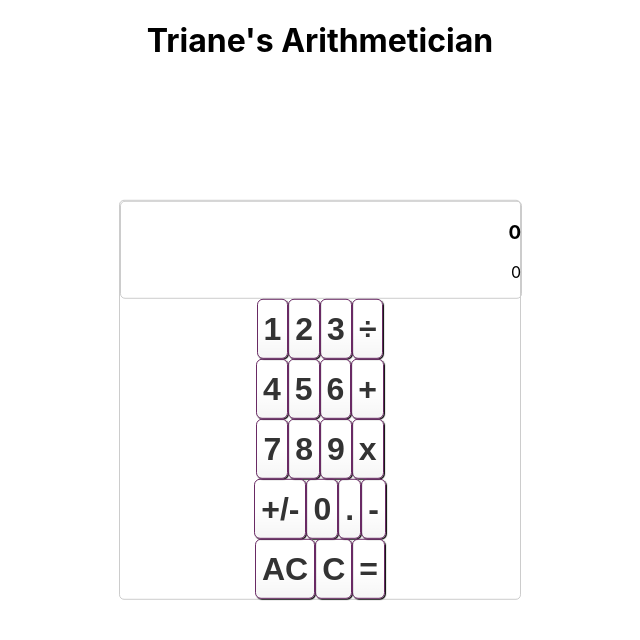
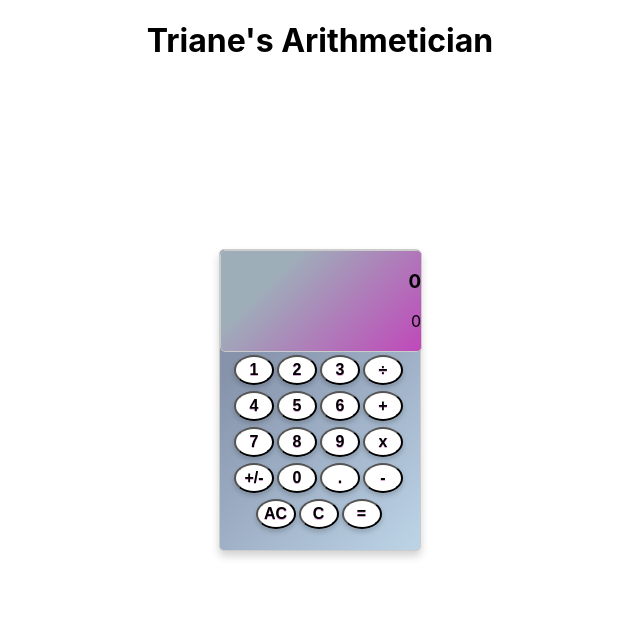
Before and after one commit to TrianePeart/trianes-arithmetician, a React (Create React App) app: page / in a window 1280 px wide. Shown: the top 640 px of the page, without its empty margins (320-960 px from the left). Built offline with nearby package versions, Linux system fonts and the light colour scheme.

Commit message:
Round buttons

```diff
--- a/src/App.css
+++ b/src/App.css
@@ -11,29 +11,40 @@
   top: 50%;
   left: 50%;
   transform: translate(-50%, -50%);
-  width: 400px;
+  width: 200px;
+  height:300px;
+  box-shadow: 0 5px 8px rgba(0, 0, 0, 0.18);
+  background-color: #bdd4e7;
+  background-image: linear-gradient(315deg, #bdd4e7 0%, #8693ab 74%);
 
 }
 
-button {
-  height: 60px;
+.button {
+  height: 30px;
+  width: 40px;
   background-color: #fff;
-  border-radius: 6px;
-  border: 1px solid #692a64;
-  background-color: transparent;
-  font-size: 2rem;
-  color: #333;
-  background-image: linear-gradient(to bottom,transparent,transparent 50%,rgba(0,0,0,.04));
-  box-shadow: 1px 1px 1px black;
-  text-shadow: 0 1px rgba(255,255,255,.4);
+  font-size: 1rem;
+  text-shadow: 0 1px rgba(160, 29, 149, 0.4);
   font-weight: bold;
+  box-shadow: 0 3px 5px rgba(0, 0, 0, 0.18);
+  margin-right: 3px;
+  margin-top: 3px;
+  margin-bottom: 3px;
+  border-radius: 75%;
 }
 
 .display{
   text-align: right;
   border: 1px solid #ccc;
   border-radius: 5px;
-  top: 50%;
+  top: 30%;
   left: 50%;
-  width: 400px;
+  width: 200px;
+  height:100px;
+  background-color: #000000;
+  background-image: linear-gradient(315deg, #c048ba 0%, #9eaeb9 74%);
+  box-shadow: black;
 }
+ .result{
+   text-decoration-color: white;
+ }
--- a/src/components/MyKeyPad.js
+++ b/src/components/MyKeyPad.js
@@ -4,37 +4,37 @@ class MyKeyPad extends Component {
 
     render(){
        return (
-           <div className="button">
+           <div className="buttons">
 
 
-               <button name="1" onClick={b => this.props.onClick(b.target.name)}>1</button>
-               <button name="2"  onClick={b => this.props.onClick(b.target.name)}>2</button>
-               <button name="3"  onClick={b => this.props.onClick(b.target.name)}>3</button>
-               <button name="/" class="operator" onClick={this.props.Division}>÷</button><br/>
+               <button className= "button" name="1" onClick={b => this.props.onClick(b.target.name)}>1</button>
+               <button className= "button"name="2"  onClick={b => this.props.onClick(b.target.name)}>2</button>
+               <button className= "button"name="3"  onClick={b => this.props.onClick(b.target.name)}>3</button>
+               <button className= "button" name="/" onClick={this.props.Division}>÷</button><br/>
 
 
-               <button name="4" onClick={b => this.props.onClick(b.target.name)}>4</button>
-               <button name="5"  onClick={b => this.props.onClick(b.target.name)}>5</button>
-               <button name="6"  onClick={b => this.props.onClick(b.target.name)}>6</button>
-               <button name="+" class="operator" onClick={this.props.Addition}>+</button><br/>
+               <button className= "button"name="4" onClick={b => this.props.onClick(b.target.name)}>4</button>
+               <button className= "button"name="5"  onClick={b => this.props.onClick(b.target.name)}>5</button>
+               <button className= "button"name="6"  onClick={b => this.props.onClick(b.target.name)}>6</button>
+               <button className= "button" name="+"  onClick={this.props.Addition}>+</button><br/>
 
-               <button name="7"  onClick={b => this.props.onClick(b.target.name)}>7</button>
-               <button name="8"  onClick={b => this.props.onClick(b.target.name)}>8</button>
-               <button name="9"  onClick={b => this.props.onClick(b.target.name)}>9</button>
-               <button name="*" class="operator" onClick={this.props.Multiplication}>x</button>
+               <button className= "button"name="7"  onClick={b => this.props.onClick(b.target.name)}>7</button>
+               <button className= "button"name="8"  onClick={b => this.props.onClick(b.target.name)}>8</button>
+               <button className= "button" name="9"  onClick={b => this.props.onClick(b.target.name)}>9</button>
+               <button className= "button" name="*"  onClick={this.props.Multiplication}>x</button>
                <br/>
 
 
-               <button name="+/-" class="operator" onClick={this.props.negPos}>+/-</button>
+               <button className= "button" name="+/-" onClick={this.props.negPos}>+/-</button>
 
-               <button name="0" onClick={b => this.props.onClick(b.target.name)}>0</button>
-               <button name="." class="decimal" onClick={b => this.props.onClick(b.target.name)}>.</button>
-               <button name="-" class="operator" onClick={this.props.Subtraction}>-</button>
+               <button className= "button" name="0" onClick={b => this.props.onClick(b.target.name)}>0</button>
+               <button className= "button" name="."  onClick={b => this.props.onClick(b.target.name)}>.</button>
+               <button className= "button" name="-"  onClick={this.props.Subtraction}>-</button>
               <br/>
 
-              <button name="AC" class="all-clear" onClick={b => this.props.onClick(b.target.name)}>AC</button>
-              <button name="C" class="operator" onClick={b => this.props.onClick(b.target.name)}>C</button>
-              <button name="=" class="equal sign" onClick={b => this.props.onClick(b.target.name)}>=</button>
+              <button className= "button" name="AC"  onClick={b => this.props.onClick(b.target.name)}>AC</button>
+              <button className= "button" name="C" onClick={b => this.props.onClick(b.target.name)}>C</button>
+              <button className= "button" name="="  onClick={b => this.props.onClick(b.target.name)}>=</button>
                <br/>
 
 
```
